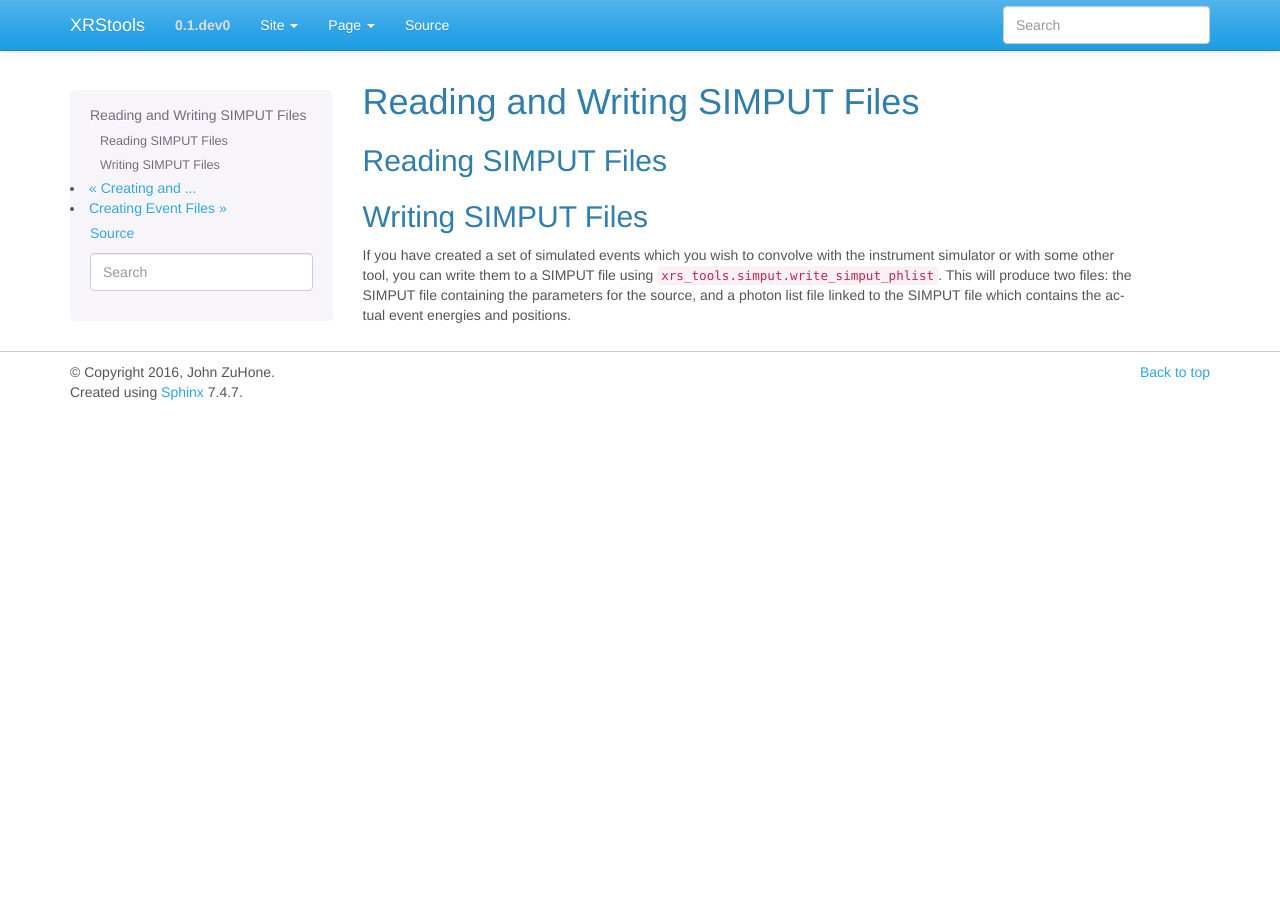
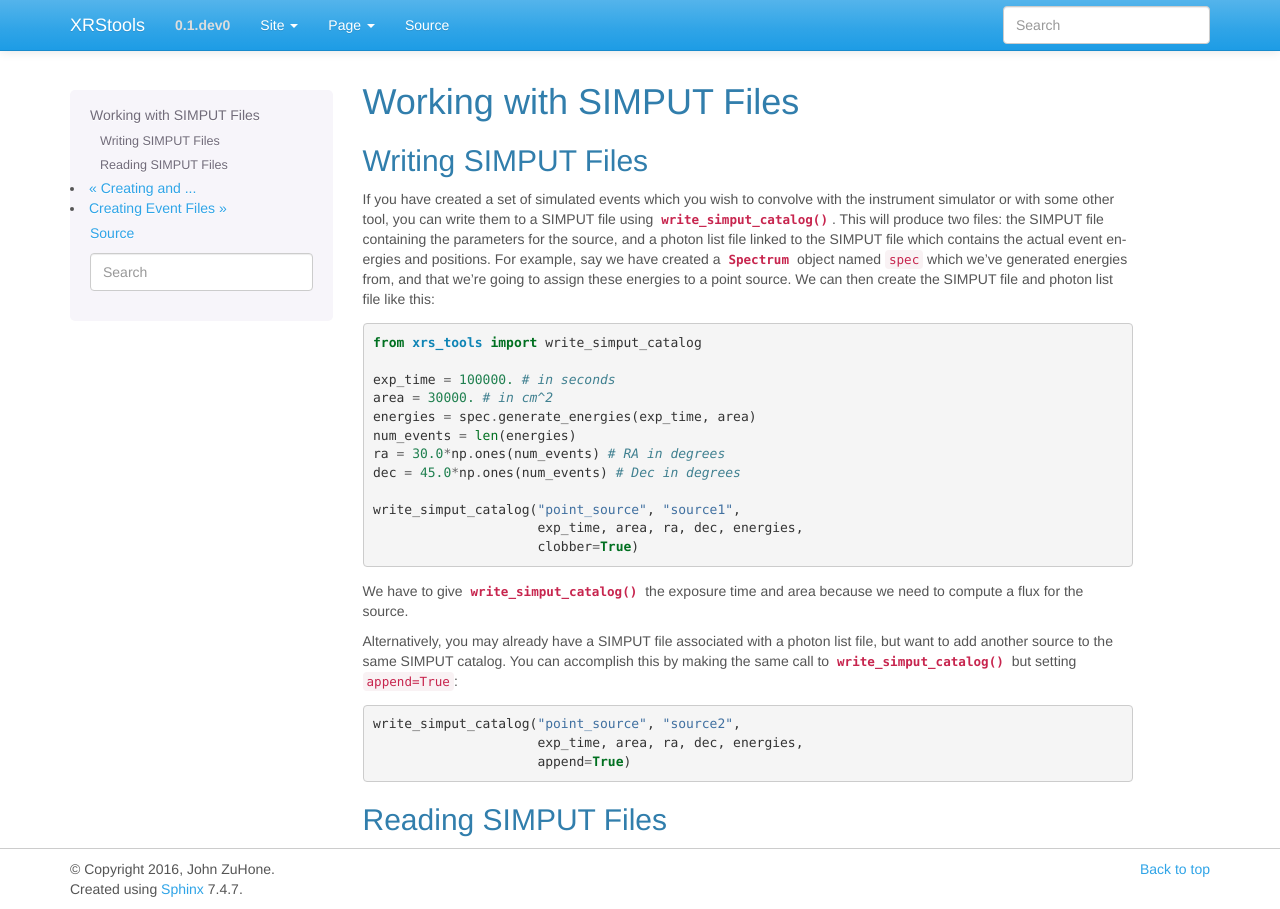
Before and after one commit to lynx-x-ray-observatory/soxs, a Sphinx documentation site: the page built from doc/source/python/simput.rst, in a window 1280 px wide. Built offline with Sphinx 7.4.7, drawn with Linux system fonts in a browser that asks for light colours; cross-references to code outside the pages are shown as plain code.

Commit message:
SIMPUT docs

```diff
--- a/doc/source/python/simput.rst
+++ b/doc/source/python/simput.rst
@@ -1,16 +1,47 @@
 .. _simput:
 
-Reading and Writing SIMPUT Files
-================================
-
-Reading SIMPUT Files
---------------------
+Working with SIMPUT Files
+=========================
 
 Writing SIMPUT Files
 --------------------
 
 If you have created a set of simulated events which you wish to convolve with the instrument
 simulator or with some other tool, you can write them to a SIMPUT file using
-:function:`~xrs_tools.simput.write_simput_phlist`. This will produce two files: the SIMPUT file
+:func:`~xrs_tools.simput.write_simput_catalog`. This will produce two files: the SIMPUT file
 containing the parameters for the source, and a photon list file linked to the SIMPUT file which
-contains the actual event energies and positions.
+contains the actual event energies and positions. For example, say we have created a
+:class:`~xrs_tools.spectra.Spectrum` object named ``spec`` which we've generated energies
+from, and that we're going to assign these energies to a point source. We can then create
+the SIMPUT file and photon list file like this:
+
+.. code-block:: python
+
+    from xrs_tools import write_simput_catalog
+
+    exp_time = 100000. # in seconds
+    area = 30000. # in cm^2
+    energies = spec.generate_energies(exp_time, area)
+    num_events = len(energies)
+    ra = 30.0*np.ones(num_events) # RA in degrees
+    dec = 45.0*np.ones(num_events) # Dec in degrees
+
+    write_simput_catalog("point_source", "source1",
+                         exp_time, area, ra, dec, energies,
+                         clobber=True)
+
+We have to give :func:`~xrs_tools.simput.write_simput_catalog` the exposure time and area because
+we need to compute a flux for the source.
+
+Alternatively, you may already have a SIMPUT file associated with a photon list file, but want to
+add another source to the same SIMPUT catalog. You can accomplish this by making the same call to
+:func:`~xrs_tools.simput.write_simput_catalog` but setting ``append=True``:
+
+.. code-block:: python
+
+    write_simput_catalog("point_source", "source2",
+                         exp_time, area, ra, dec, energies,
+                         append=True)
+
+Reading SIMPUT Files
+--------------------
```
